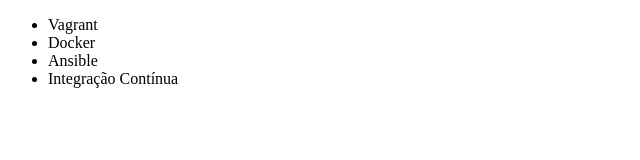
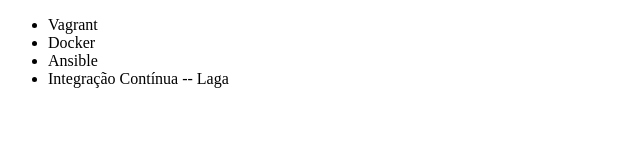
Before and after one commit to waleriodutra/alura-git, a plain HTML site: page index.html in a window 1280 px wide. Shown: the full height of the page, 0-640 px from the left. Drawn offline with Linux system fonts and the light colour scheme.

```diff
--- a/index.html
+++ b/index.html
@@ -9,7 +9,7 @@
         <li>Vagrant</li>
         <li>Docker</li>
         <li>Ansible</li>
-        <li>Integração Contínua</li>
+        <li>Integração Contínua -- Laga</li>
     </ul>
 </body>
 </html>
```
